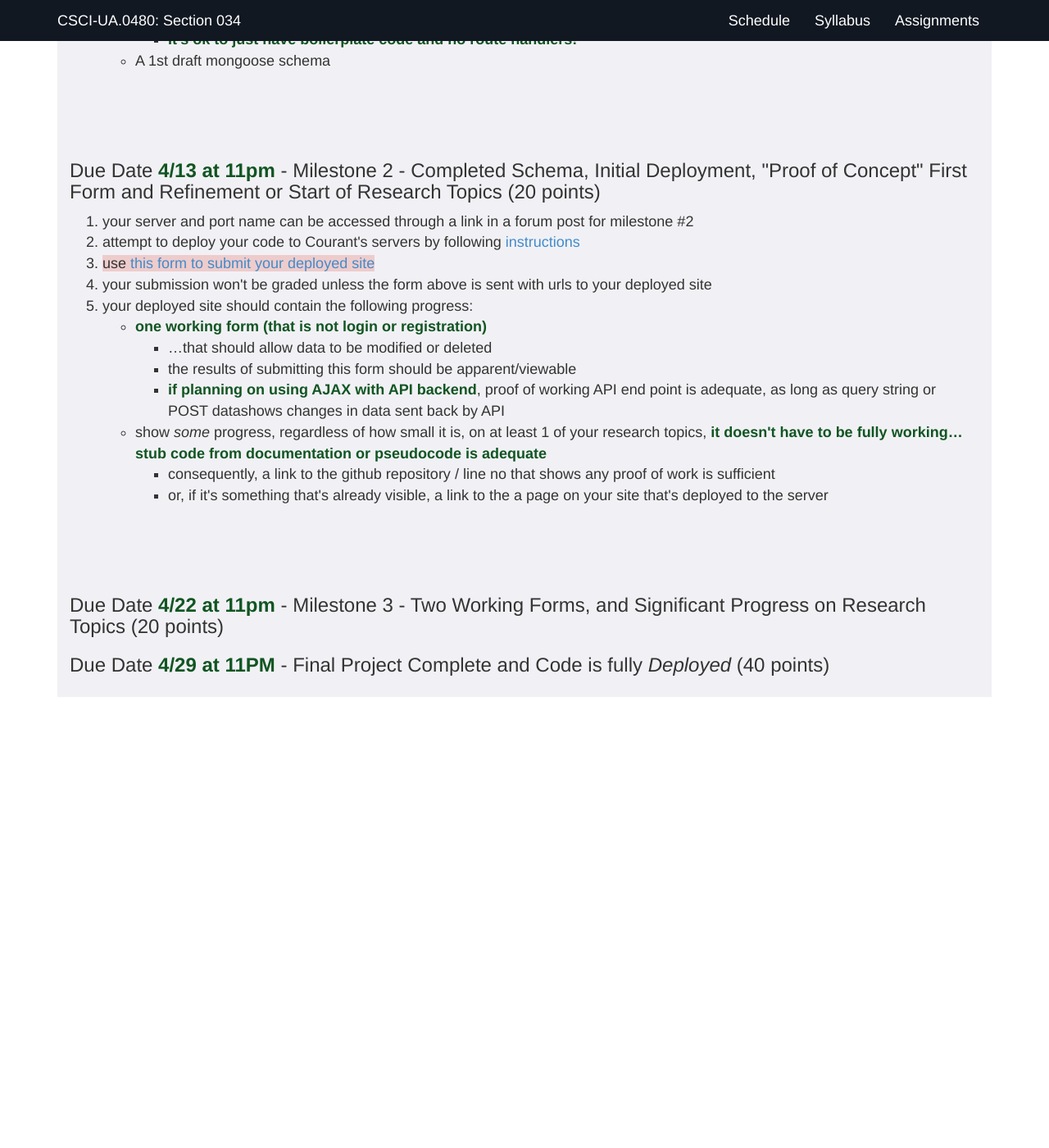
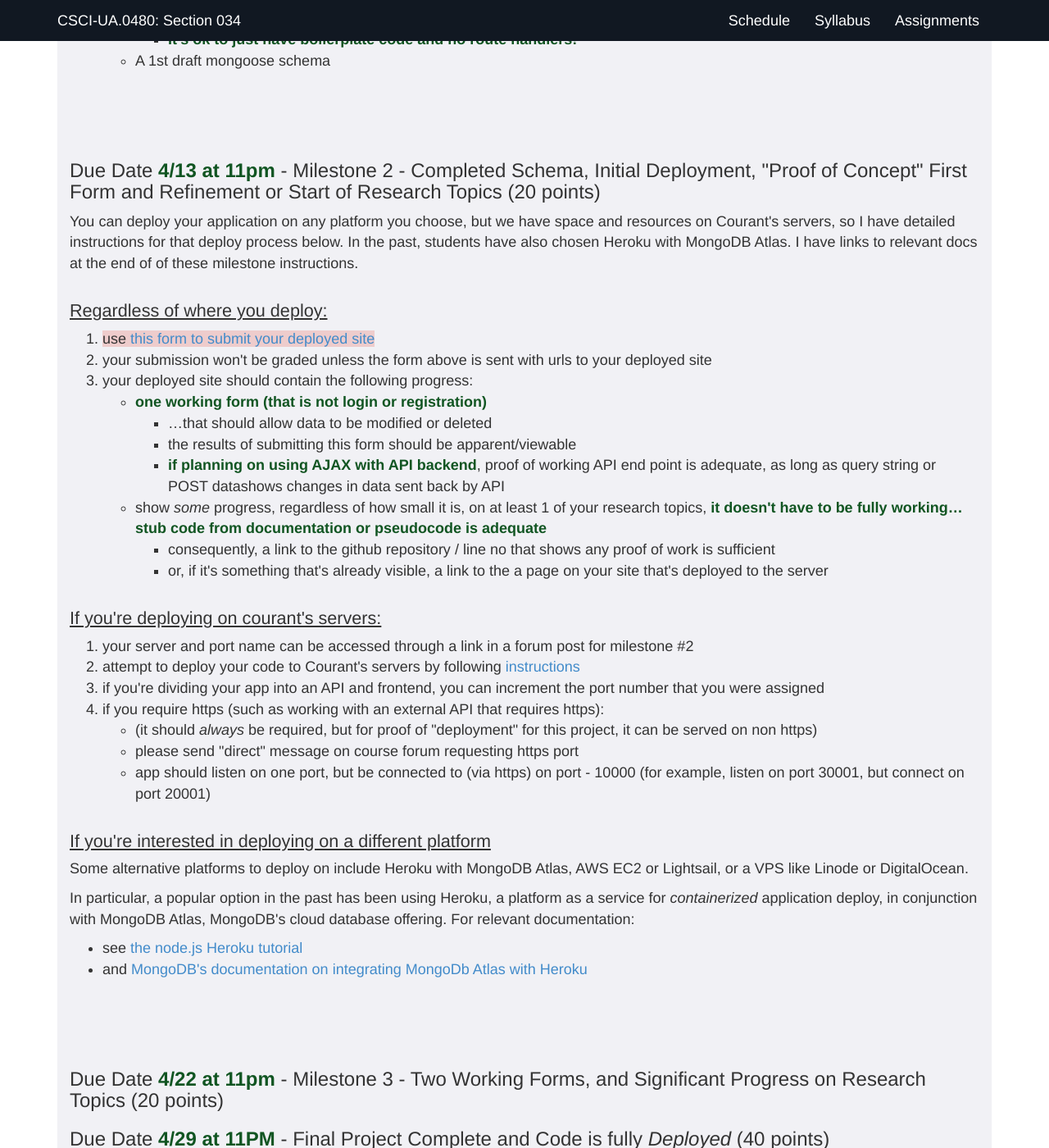
Before and after one commit to foureyes/csci-ua.0480-spring2021-034, a Jekyll site: the page built from final-project.markdown, in a window 1280 px wide and 1400 px high, scrolled down 4325 px. Shown: the whole window at 82% size. Built offline with Jekyll 4.4.1, drawn with Linux system fonts in a browser that asks for light colours; a script that is not in the unit is left out; before the commit the page ends 5214 px from its top, so only the background shows below that.

Commit message:
add final project

```diff
--- a/final-project.markdown
+++ b/final-project.markdown
@@ -210,11 +210,13 @@ Notes:
 
 ### Due Date __4/13 at 11pm__ - Milestone 2 - Completed Schema, Initial Deployment, "Proof of Concept" First Form and Refinement or Start of Research Topics (20 points)
 
-1. your server and port name can be accessed through a link in a forum post for milestone #2
-2. attempt to deploy your code to Courant's servers by following [instructions](homework/deploy.html)
-3. <span class="warning">use [this form to submit your deployed site](https://forms.gle/tN4C8tfhEVHcfMXc6)</span>
-4. your submission won't be graded unless the form above is sent with urls to your deployed site
-5. your deployed site should contain the following progress:
+You can deploy your application on any platform you choose, but we have space and resources on Courant's servers, so I have detailed instructions for that deploy process below. In the past, students have also chosen Heroku with MongoDB Atlas. I have links to relevant docs at the end of of these milestone instructions.
+
+#### Regardless of where you deploy:
+
+1. <span class="warning">use [this form to submit your deployed site](https://forms.gle/tN4C8tfhEVHcfMXc6)</span>
+2. your submission won't be graded unless the form above is sent with urls to your deployed site
+3. your deployed site should contain the following progress:
     * __one working form (that is not login or registration)__
         * ...that should allow data to be modified or deleted
         * the results of submitting this form should be apparent/viewable
@@ -222,6 +224,25 @@ Notes:
     * show _some_ progress, regardless of how small it is, on at least 1 of your research topics,  __it doesn't have to be fully working... stub code from documentation or pseudocode is adequate__
         * consequently, a link to the github repository / line no that shows any proof of work is sufficient
         * or, if it's something that's already visible, a link to the a page on your site that's deployed to the server
+
+#### If you're deploying on courant's servers:
+
+1. your server and port name can be accessed through a link in a forum post for milestone #2
+2. attempt to deploy your code to Courant's servers by following [instructions](homework/deploy.html)
+3. if you're dividing your app into an API and frontend, you can increment the port number that you were assigned
+4. if you require https (such as working with an external API that requires https):
+	* (it should _always_ be required, but for proof of "deployment" for this project, it can be served on non https)
+	* please send "direct" message on course forum requesting https port
+	* app should listen on one port, but be connected to (via https) on port - 10000 (for example, listen on port 30001, but connect on port 20001)
+
+#### If you're interested in deploying on a different platform
+
+Some alternative platforms to deploy on include Heroku with MongoDB Atlas, AWS EC2 or Lightsail, or a VPS like Linode or DigitalOcean.
+
+In particular, a popular option in the past has been using Heroku, a platform as a service for _containerized_ application deploy, in conjunction with MongoDB Atlas, MongoDB's cloud database offering. For relevant documentation:
+
+* see [the node.js Heroku tutorial](https://devcenter.heroku.com/articles/deploying-nodejs#provision-a-database)
+* and [MongoDB's documentation on integrating MongoDb Atlas with Heroku](https://developer.mongodb.com/how-to/use-atlas-on-heroku/)
 
 <a name="milestone03">
 
```
